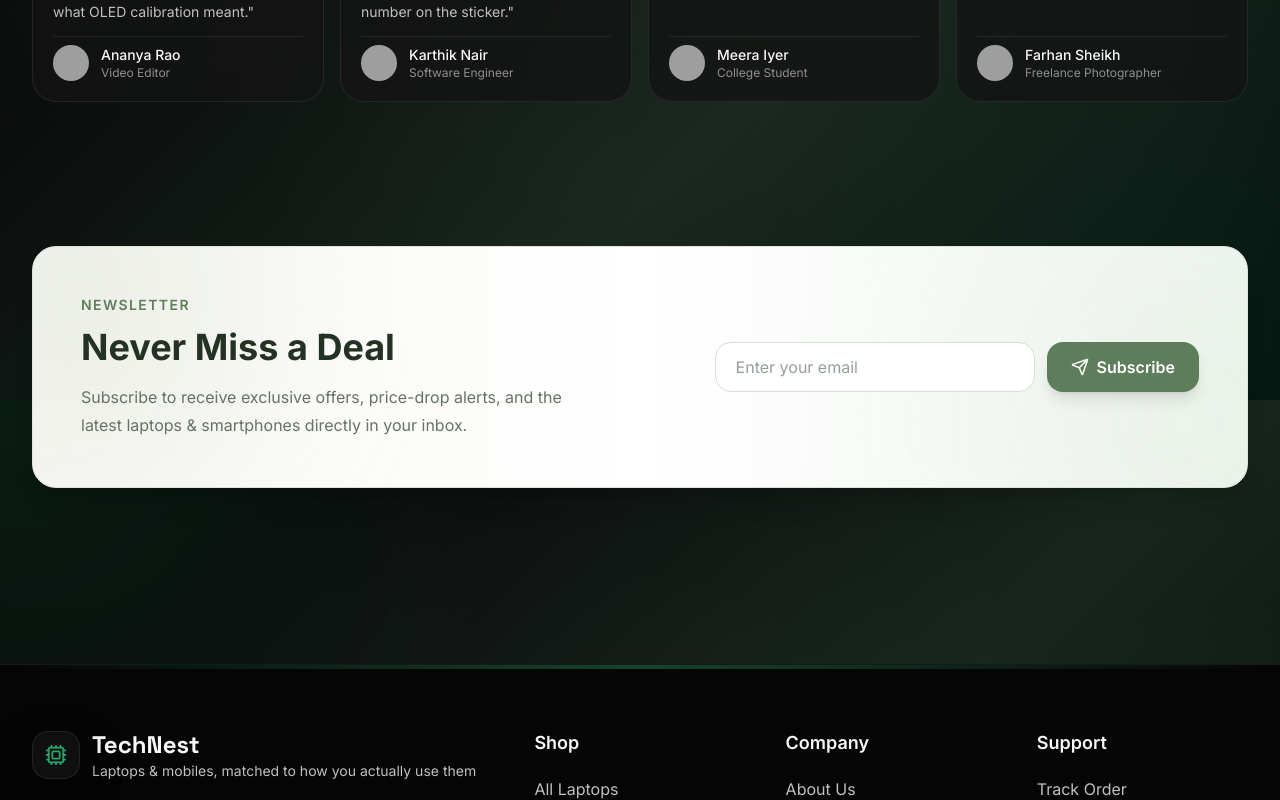
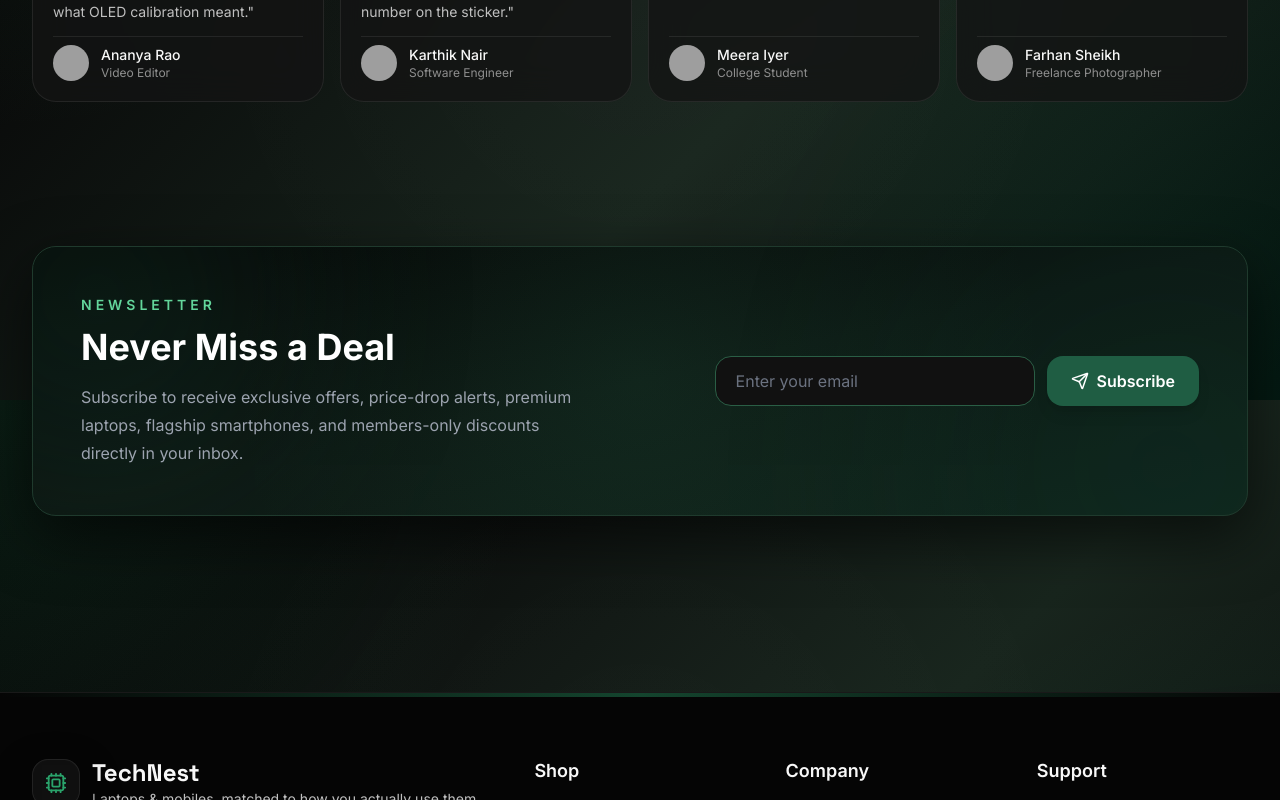
Before and after one commit to nihalmv-ops/trachmartshop, a React (Vite) app in the folder techmart-frontend/: page / in a window 1280 px wide. Shown: the part 3600-4400 px from the top of the page. Built offline with nearby package versions, Linux system fonts and the light colour scheme; grey boxes are pictures that could not be loaded.

Commit message:
change all ui desingn colors

```diff
--- a/techmart-frontend/src/components/Newsletter.jsx
+++ b/techmart-frontend/src/components/Newsletter.jsx
@@ -20,13 +20,29 @@ export default function Newsletter() {
 
   return (
     <section className="container-shell py-20">
-      <div className="relative overflow-hidden rounded-3xl bg-gradient-to-r from-[#F8F7F3] via-[#FFFFFF] to-[#EEF4EE] border border-[#DDE5DA] shadow-xl p-8 md:p-12">
+      <div
+        className="
+        relative overflow-hidden rounded-3xl
+        border border-[#1F3A2D]
+        bg-gradient-to-br
+        from-[#050505]
+        via-[#0D1713]
+        to-[#10221A]
+        shadow-[0_20px_60px_rgba(0,0,0,.6)]
+        p-8 md:p-12"
+      >
 
-        {/* Background Glow */}
+        {/* Top Glow */}
 
-        <div className="absolute -top-24 -left-24 w-72 h-72 rounded-full bg-[#C9D9C4] blur-[110px] opacity-40" />
+        <div className="absolute -top-28 -left-24 w-80 h-80 rounded-full bg-[#1D5C42] blur-[120px] opacity-30" />
 
-        <div className="absolute -bottom-20 -right-20 w-72 h-72 rounded-full bg-[#E4EFE2] blur-[120px] opacity-70" />
+        {/* Bottom Glow */}
+
+        <div className="absolute -bottom-28 -right-20 w-80 h-80 rounded-full bg-[#0D8C66] blur-[140px] opacity-20" />
+
+        {/* Center Glow */}
+
+        <div className="absolute inset-0 bg-[radial-gradient(circle_at_center,rgba(45,140,95,.12),transparent_65%)]"></div>
 
         <div className="relative flex flex-col lg:flex-row items-center justify-between gap-8">
 
@@ -34,17 +50,18 @@ export default function Newsletter() {
 
           <div className="max-w-lg">
 
-            <p className="text-[#5E7D5A] font-semibold uppercase tracking-widest text-sm">
+            <p className="text-[#63D69B] font-semibold uppercase tracking-[4px] text-sm">
               Newsletter
             </p>
 
-            <h2 className="mt-3 text-3xl md:text-4xl font-bold text-[#243224]">
+            <h2 className="mt-3 text-3xl md:text-4xl font-bold text-white">
               Never Miss a Deal
             </h2>
 
-            <p className="mt-4 text-[#667266] leading-7">
+            <p className="mt-4 text-gray-400 leading-7">
               Subscribe to receive exclusive offers, price-drop alerts,
-              and the latest laptops & smartphones directly in your inbox.
+              premium laptops, flagship smartphones, and members-only
+              discounts directly in your inbox.
             </p>
 
           </div>
@@ -55,18 +72,46 @@ export default function Newsletter() {
             onSubmit={handleSubmit}
             className="w-full lg:w-auto flex flex-col sm:flex-row gap-3"
           >
+
             <input
               type="email"
               required
               value={email}
               onChange={(e) => setEmail(e.target.value)}
               placeholder="Enter your email"
-              className="w-full sm:w-80 rounded-xl border border-[#D5DED2] bg-white px-5 py-3 outline-none text-[#243224] placeholder:text-[#95A095] focus:border-[#5E7D5A] transition"
+              className="
+              w-full sm:w-80
+              rounded-xl
+              border border-[#2A5E45]
+              bg-[#111111]
+              text-white
+              placeholder:text-gray-500
+              px-5 py-3
+              outline-none
+              focus:border-[#63D69B]
+              focus:ring-2
+              focus:ring-[#2FA36B]/30
+              transition-all"
             />
 
             <button
               type="submit"
-              className="inline-flex items-center justify-center gap-2 rounded-xl bg-[#5E7D5A] px-6 py-3 font-semibold text-white shadow-lg hover:bg-[#4F6B4C] transition-all duration-300"
+              className="
+              inline-flex
+              items-center
+              justify-center
+              gap-2
+              rounded-xl
+              bg-[#1F5D43]
+              px-6
+              py-3
+              font-semibold
+              text-white
+              shadow-lg
+              hover:bg-[#2E8A60]
+              hover:scale-105
+              transition-all
+              duration-300"
             >
               <Send size={18} />
               Subscribe
@@ -77,7 +122,18 @@ export default function Newsletter() {
         </div>
 
         {submitted && (
-          <div className="relative mt-6 rounded-xl bg-[#EDF5EC] border border-[#D4E3D1] px-4 py-3 text-[#4F6B4C] font-medium">
+          <div
+            className="
+            relative
+            mt-6
+            rounded-xl
+            border border-[#2A5E45]
+            bg-[#11251B]
+            px-4
+            py-3
+            text-[#63D69B]
+            font-medium"
+          >
             ✅ Thank you for subscribing! We'll notify you about our latest deals.
           </div>
         )}
```
